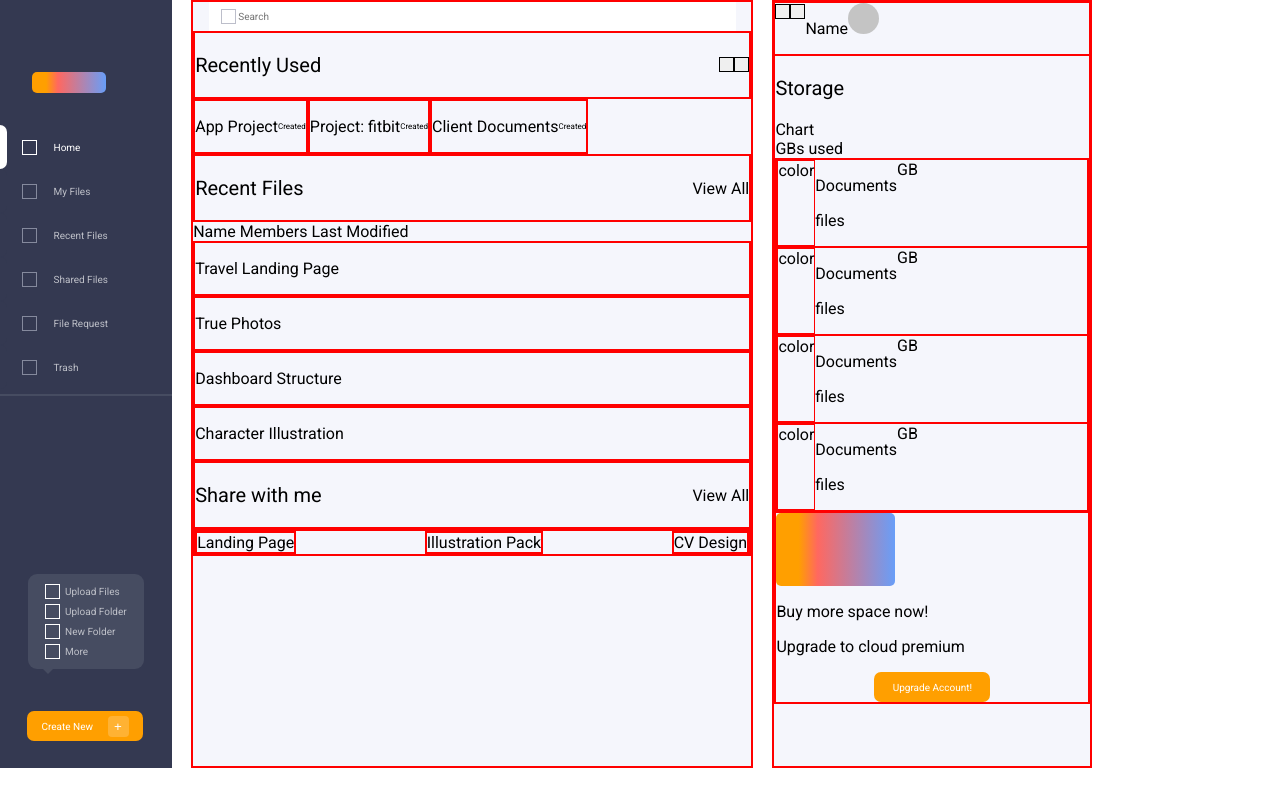
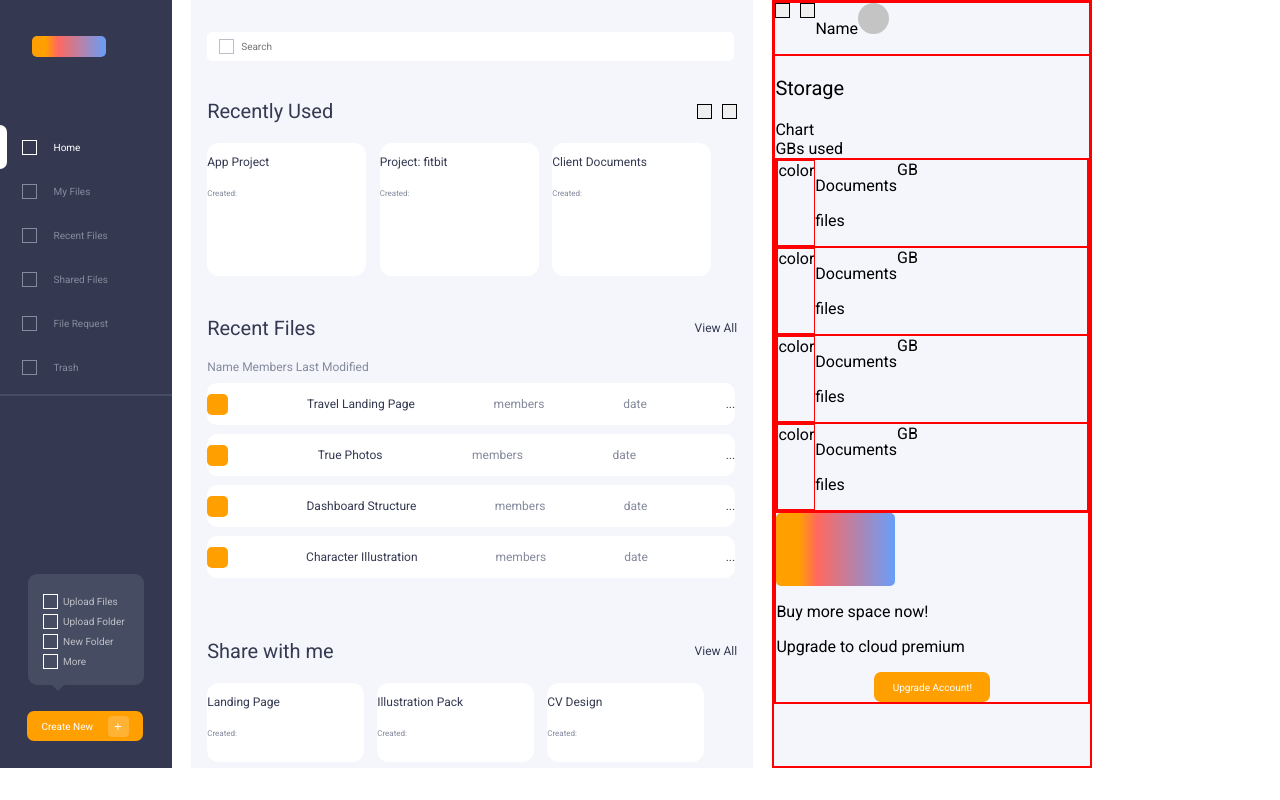
Before and after one commit to michellepineda90/react-week2-styling-challenge, a React (Create React App) app: page / in a window 1280 px wide. Built offline with nearby package versions, Linux system fonts and the light colour scheme.

Commit message:
chore: add HTML and CSS for components UI

```diff
--- a/src/components/App.css
+++ b/src/components/App.css
@@ -32,6 +32,12 @@ body {
   border: 1px solid;
 }
 
+.btns {
+  display: flex;
+  justify-content: space-between;
+  width: 40px;
+}
+
 .orangeBtn {
   display: flex;
   justify-content: space-evenly;
--- a/src/components/App.tsx
+++ b/src/components/App.tsx
@@ -1,13 +1,13 @@
 import React from 'react';
 import './App.css';
-import ColumnOne from './ColumnOne';
+import NavBar from './NavBar';
 import ColumnTwo from './ColumnTwo';
 import ColumnThree from './ColumnThree';
 
 function App() {
   return (
     <div className="App">
-      <ColumnOne />
+      <NavBar />
       <ColumnTwo />
       <ColumnThree />
       {/* <header className="App-header">
--- a/src/components/ColumnTwo.css
+++ b/src/components/ColumnTwo.css
@@ -1,19 +1,23 @@
-.rectangleFour {
+.main {
     margin-left: 1.5%;
     background-color: #F5F6FC;
     display: flex;
     flex-direction: column;
-    /* flex-basis: 55%; */
+    position: relative;
     width: 562px;
     height: 768 px;
-    border: 2px solid red;
+    font-size: 12px;
+    color: #343951;
 }
 
 .search {
     display: flex;
+    position: absolute;
+    top: 32px;
     margin-left: 16px;
     width: 527px;
     height: 29px;
+    border-radius: 5px;
     align-items: center;
     background-color: #FFFFFF;
 }
@@ -30,28 +34,95 @@
     color: #BCBECA;
     border: none;
     background-color: #FFFFFF;
+    margin-left: 5px;
 }
 
-.cardHeader .viewAll {
-    font-size: 12px;
+.card {
+    display: flex;
+    flex-direction: column;
+    width: 159px;
+    height: 133px;
+    border-radius: 12px;
+    background-color: #FFFFFF;
 }
 
 .detail {
     font-size: 8px;
+    color: #858A9D;
 }
 
-.rectangleFive {
-    background-color: #F5F6FC;
-    border: 2px solid red;
+.fileCard {
+    width: 528px;
+    height: 42px;
+    border-radius: 10px;
+    background-color: #FFFFFF;
     display: flex;
     align-items: center;
     justify-content: space-between;
 }
 
+.files {
+    display: flex;
+    flex-direction: column;
+    justify-content: space-evenly;
+    height: 213px;
+}
+
+.fileTxt {
+    color: #858A9D;
+}
+
+.colorCode {
+    height: 21px;
+    width: 21px;
+    border-radius: 5px;
+    background-color: #FF9F00;
+}
+
+.section {
+    position: absolute;
+    margin-left: 16px;
+    display: flex;
+    flex-direction: column;
+    width: 530px;
+}
+
+.sectionHeader {
+    display: flex;
+    align-items: center;
+    justify-content: space-between;
+
+}
+
+.recentlyUsed {
+    top: 79px;
+}
+
 .recentlyUsedProjects {
     display: flex;
+    justify-content: space-between;
+    width: 504px;
+}
+
+.recentFiles {
+    top: 296px;
+}
+
+.shareWithMe {
+    top: 619px;
+}
+
+.shareCard {
+    display: flex;
+    flex-direction: column;
+    width: 157px;
+    height: 79px;
+    background-color: #FFFFFF;
+    border-radius: 12px;
 }
 
 .shareWithMeFiles {
     display: flex;
+    justify-content: space-between;
+    width: 497px;
 }
--- a/src/components/ColumnTwo.tsx
+++ b/src/components/ColumnTwo.tsx
@@ -3,13 +3,13 @@ import './ColumnTwo.css';
 
 function ColumnTwo() {
     return (
-        <div className='rectangleFour'>
+        <div className='main'>
             <div className='search'>
             <input type='button' className='searchBtn btn' />
                 <input type='input' id='search' name='search' placeholder= 'Search' className='searchInput' />
             </div>
-            <div className='recentlyUsed'>
-                <div className='rectangleFive recentlyUsedHeader'>
+            <div className='recentlyUsed section'>
+                <div className='sectionHeader'>
                     <p className='headerTitle'>Recently Used</p>
                     <div className='btns'>
                         <input type='button' className='btn' />
@@ -17,50 +17,77 @@ function ColumnTwo() {
                     </div>
                 </div>
                 <div className='recentlyUsedProjects'>
-                    <div className='card rectangleFive'>
+                    <div className='card'>
                         <p className='cardHeader'>App Project</p>
-                        <p className='detail'>Created</p>
+                        <p className='detail'>Created:</p>
                     </div>
-                    <div className='card rectangleFive'>
+                    <div className='card'>
                         <p className='cardHeader'>Project: fitbit</p>
-                        <p className='detail'>Created</p>
+                        <p className='detail'>Created:</p>
                     </div>
-                    <div className='card rectangleFive'>
+                    <div className='card'>
                         <p className='cardHeader'>Client Documents</p>
-                        <p className='detail'>Created</p>
+                        <p className='detail'>Created:</p>
                     </div>
                 </div>
             </div>
-            <div className='recentFiles'>
-                <div className='rectangleFive recentFilesHeader'>
+            <div className='recentFiles section'>
+                <div className='sectionHeader'>
                     <p className='headerTitle'>Recent Files</p>
-                    <p className='viewAll'>View All</p>
+                    <p>View All</p>
                 </div>
                 <div className='recentFilesPreview'>
-                    <div>Name Members Last Modified</div>
-                    <div className='rectangleFive card'>
-                        <p className='cardHeader'>Travel Landing Page</p>
-                    </div>
-                    <div className='rectangleFive card'>
-                        <p className='cardHeader'>True Photos</p>
-                    </div>
-                    <div className='rectangleFive card'>
-                        <p className='cardHeader'>Dashboard Structure</p>
-                    </div>
-                    <div className='rectangleFive card'>
-                        <p className='cardHeader'>Character Illustration</p>
+                    <div className='fileTxt'>Name Members Last Modified</div>
+                    <div className='files'>
+                        <div className='fileCard'>
+                            <div className='colorCode'></div>
+                            <p className='title'>Travel Landing Page</p>
+                            <p className='fileTxt'>members</p>
+                            <p className='fileTxt'>date</p>
+                            <div>...</div>
+                        </div>
+                        <div className='fileCard'>
+                            <div className='colorCode'></div>
+                            <p className='title'>True Photos</p>
+                            <p className='fileTxt'>members</p>
+                            <p className='fileTxt'>date</p>
+                            <div>...</div>
+                        </div>
+                        <div className='fileCard'>
+                            <div className='colorCode'></div>
+                            <p className='title'>Dashboard Structure</p>
+                            <p className='fileTxt'>members</p>
+                            <p className='fileTxt'>date</p>
+                            <div>...</div>
+                        </div>
+                        <div className='fileCard'>
+                            <div className='colorCode'></div>
+                            <p className='title'>Character Illustration</p>
+                            <p className='fileTxt'>members</p>
+                            <p className='fileTxt'>date</p>
+                            <div>...</div>
+                        </div>
                     </div>
                 </div>
             </div>
-            <div className='shareWithMe'>
-                <div className='rectangleFive shareWithMeHeader'>
+            <div className='shareWithMe section'>
+                <div className='sectionHeader'>
                     <p className='headerTitle'>Share with me</p>
-                    <p className='viewAll'>View All</p>
+                    <p>View All</p>
                 </div>
-                <div className='rectangleFive shareWithMeFiles'>
-                    <div className='rectangleFive cardHeader'>Landing Page</div>
-                    <div className='rectangleFive cardHeader'>Illustration Pack</div>
-                    <div className='rectangleFive cardHeader'>CV Design</div>
+                <div className='shareWithMeFiles'>
+                    <div className='shareCard'>
+                        <p>Landing Page</p>
+                        <p className='detail'>Created:</p>
+                    </div>
+                    <div className='shareCard'>
+                        <p>Illustration Pack</p>
+                        <p className='detail'>Created:</p>
+                    </div>
+                    <div className='shareCard'>
+                        <p>CV Design</p>
+                        <p className='detail'>Created:</p>
+                    </div>
                 </div>
             </div>
         </div>
--- a/src/components/ColumnOne.css
+++ b/src/components/NavBar.css
@@ -1,27 +1,23 @@
-/* width: 172px
-height: 768 px */
+/* TODO fix orangeBtn */
 .navBar {
     display: flex;
     flex-direction: column;
     position: relative;
-    /* width: 17%;
-    height: 100%; */
     width: 172px;
     height: 768px;
     background-color: #343951;
     font-size: 10px;
-    color: #BEC0C8;
+    color: #858A9D;
 }
 
 .colorGradientOne {
     position: absolute;
     top: 36px;
+    left: 32px;
     background: linear-gradient(90deg, rgba(255,159,0,1) 19%, rgba(255,104,96,1) 35%, rgba(104,158,248,1) 100%);
     border-radius: 5px;
     width: 74px;
     height: 21px;
-    margin-top: 36px;
-    margin-left: 32px;
 }
 
 .sections {
@@ -29,7 +25,7 @@ height: 768 px */
     top: 125px;
 }
 
-.section {
+.sctn {
     display: flex;
 }
 
@@ -40,7 +36,7 @@ height: 768 px */
 }
 
 .lineOne {
-    border: 1px solid #464C61;
+    border: 0.5px solid #464C61;
     width: 172px;
 }
 
@@ -58,20 +54,22 @@ height: 768 px */
     top: 173px;
     left: 28px;
     background-color: #464C61;
-    padding: 10px;
+    color: #BEC0C8;
+    padding: 20px 8px;
     border-radius: 9px;
-    width: 67.4%;
+    width: 116px;
+    height: 111px;
 }
 
 .arrowDown {
     position: absolute;
-    top: 268px;
+    top: 275px;
     width: 0;
     height: 0;
     margin-left: 25%;
-    border-left: 5px solid transparent;
-    border-right: 5px solid transparent;
-    border-top: 5px solid #464C61;
+    border-left: 15px solid transparent;
+    border-right: 15px solid transparent;
+    border-top: 15px solid #464C61;
 }
 
 .option {
@@ -85,7 +83,6 @@ height: 768 px */
     top: 711px;
     left: 27px;
     display: flex;
-    justify-content: space-evenly;
     align-items: center;
 }
 
--- a/src/components/ColumnOne.tsx
+++ b/src/components/NavBar.tsx
@@ -1,47 +1,47 @@
 import React from 'react';
-import './ColumnOne.css';
+import './NavBar.css';
 
-function ColumnOne() {
+function NavBar() {
     return (
         <div className='navBar'>
             <div className='colorGradientOne'></div>
             <div className='sections'>
-                <div className='section home'>
+                <div className='home sctn'>
                     <div className='pointer selected'></div>
                     <div className='sectionItem'>
                         <input type='button' className='selectedButton navBarBtn btn' id='home' name='home'/>
                         <label htmlFor="home" className='selectedLabel label'>Home</label>
                     </div>
                 </div>
-                <div className='section myFiles'>
+                <div className='myFiles sctn'>
                     <div className='pointer'></div>
                     <div className='sectionItem'>
                         <input type='button' className='navBarBtn btn' id='myFiles' name='myFiles'/>
                         <label htmlFor="myFiles" className='label'>My Files</label>
                     </div>
                 </div>
-                <div className='section recentFiles'>
+                <div className='recentFiles sctn'>
                     <div className='pointer'></div>
                     <div className='sectionItem'>
                         <input type='button' className='navBarBtn btn' id='recentFiles' name='recentFiles'/>
                         <label htmlFor="recentFiles" className='label'>Recent Files</label>
                     </div>
                 </div>
-                <div className='section sharedFiles'>
+                <div className='sharedFiles sctn'>
                     <div className='pointer'></div>
                     <div className='sectionItem'>
                         <input type='button' className='navBarBtn btn' id='sharedFiles' name='sharedFiles'/>
                         <label htmlFor="sharedFiles" className='label'>Shared Files</label>
                     </div>
                 </div>
-                <div className='section fileRequest'>
+                <div className='fileRequest sctn'>
                     <div className='pointer'></div>
                     <div className='sectionItem'>
                         <input type='button' className='navBarBtn btn' id= 'fileRequest' name= 'fileRequest'/>
                         <label htmlFor= "fileRequest" className='label'>File Request</label>
                     </div>
                 </div>
-                <div className='section trash'>
+                <div className='trash sctn'>
                     <div className='pointer'></div>
                     <div className='sectionItem'>
                         <input type='button' className='navBarBtn btn' id='trash' name='trash'/>
@@ -80,4 +80,4 @@ function ColumnOne() {
     );
   }
 
-  export default ColumnOne;
+  export default NavBar;
```
